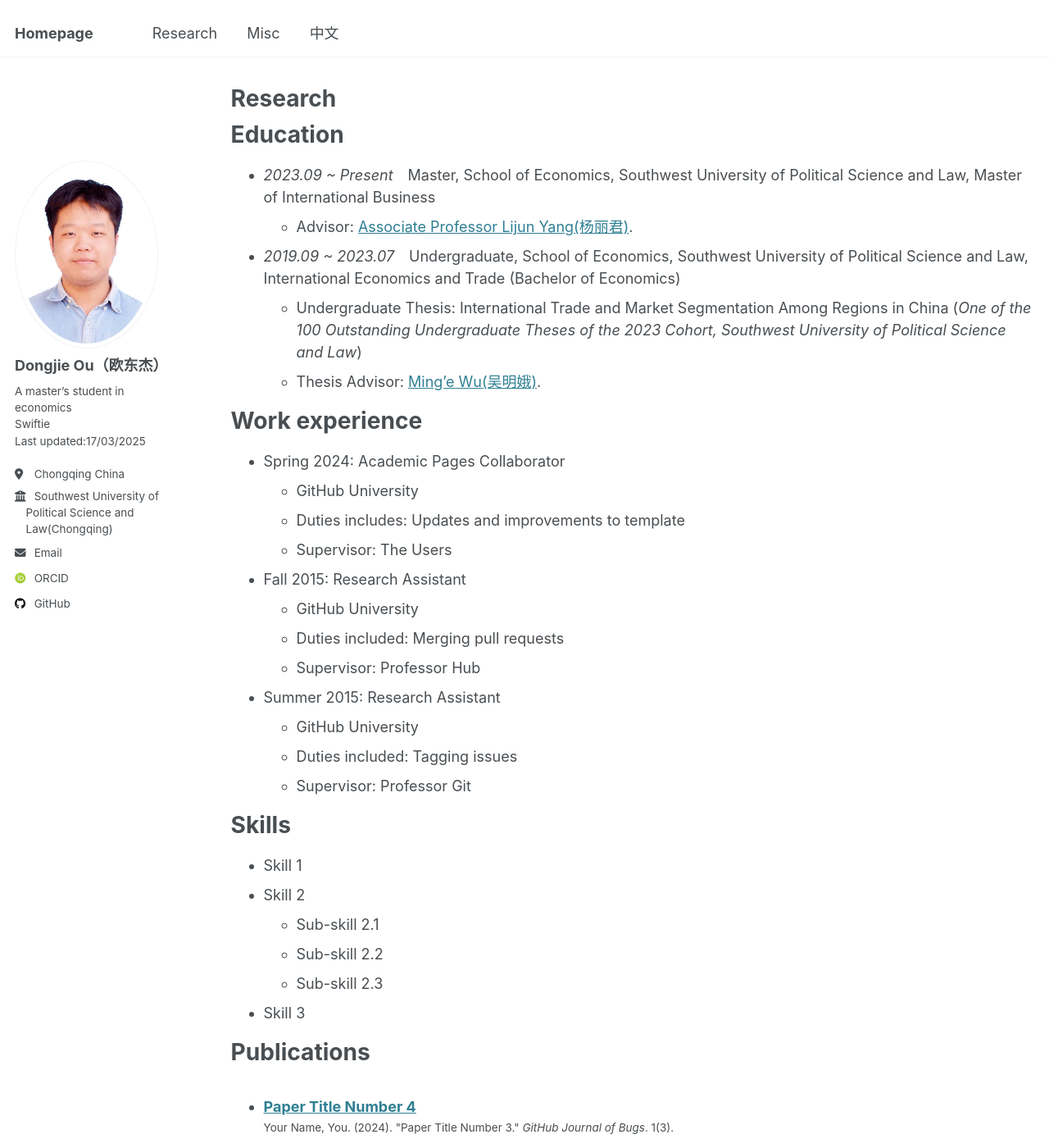
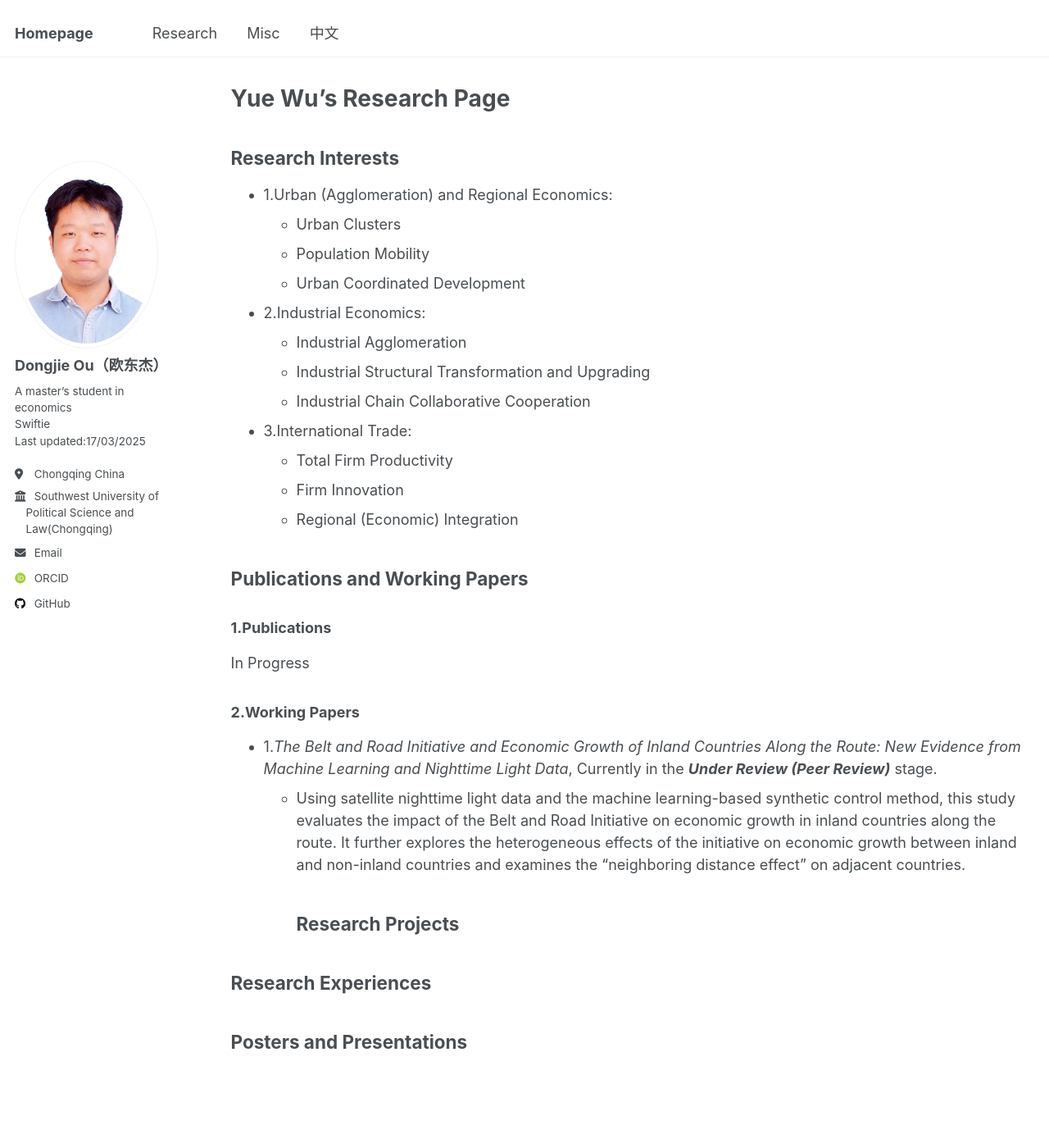
Before and after one commit to oudongjie2001/oudongjie2001.github.io, a Jekyll site: the page built from _pages/research.md, in a window 1280 px wide and 1400 px high. Shown: the whole window at 82% size. Built offline with Jekyll 4.4.1, drawn with Linux system fonts in a browser that asks for light colours; some web fonts are replaced; some of the changed text lies outside the part shown.

Commit message:
Update research.md

```diff
--- a/_pages/research.md
+++ b/_pages/research.md
@@ -1,6 +1,6 @@
 ---
 layout: archive
-title: "Research"
+title: "Yue Wu’s Research Page"
 permalink: /research/
 author_profile: true
 redirect_from:
@@ -9,58 +9,28 @@ redirect_from:
 
 {% include base_path %}
 
-Education
-======
-- *2023.09 ~ Present*&emsp;Master, School of Economics, Southwest University of Political Science and Law, Master of International Business
-  - Advisor: [Associate Professor Lijun Yang(杨丽君)](https://es.swupl.edu.cn/szdw/zrjs/ax/x1gjjjymyx/283110.htm).
-- *2019.09 ~ 2023.07*&emsp;Undergraduate, School of Economics, Southwest University of Political Science and Law, International Economics and Trade (Bachelor of Economics)
-  - Undergraduate Thesis: International Trade and Market Segmentation Among Regions in China (*One of the 100 Outstanding Undergraduate Theses of the 2023 Cohort, Southwest University of Political Science and Law*)
-  - Thesis Advisor: [Ming’e Wu(吴明娥)](https://es.swupl.edu.cn/szdw/zrjs/ax/x1gjjjymyx/283106.htm).
+## Research Interests
+- 1.Urban (Agglomeration) and Regional Economics:
+  - Urban Clusters
+  - Population Mobility
+  - Urban Coordinated Development
+- 2.Industrial Economics:
+  - Industrial Agglomeration
+  - Industrial Structural Transformation and Upgrading
+  - Industrial Chain Collaborative Cooperation
+- 3.International Trade:
+  - Total Firm Productivity
+  - Firm Innovation
+  - Regional (Economic) Integration
 
-Work experience
-======
-* Spring 2024: Academic Pages Collaborator
-  * GitHub University
-  * Duties includes: Updates and improvements to template
-  * Supervisor: The Users
+## Publications and Working Papers
+### 1.Publications
+In Progress
+### 2.Working Papers
+- 1.*The Belt and Road Initiative and Economic Growth of Inland Countries Along the Route: New Evidence from Machine Learning and Nighttime Light Data*, Currently in the ***Under Review (Peer Review)*** stage.
+  - Using satellite nighttime light data and the machine learning-based synthetic control method, this study evaluates the impact of the Belt and Road Initiative on economic growth in inland countries along the route. It further explores the heterogeneous effects of the initiative on economic growth between inland and non-inland countries and examines the “neighboring distance effect” on adjacent countries.
+## Research Projects
 
-* Fall 2015: Research Assistant
-  * GitHub University
-  * Duties included: Merging pull requests
-  * Supervisor: Professor Hub
+## Research Experiences
 
-* Summer 2015: Research Assistant
-  * GitHub University
-  * Duties included: Tagging issues
-  * Supervisor: Professor Git
-
-Skills
-======
-* Skill 1
-* Skill 2
-  * Sub-skill 2.1
-  * Sub-skill 2.2
-  * Sub-skill 2.3
-* Skill 3
-
-Publications
-======
-  <ul>{% for post in site.publications reversed %}
-    {% include archive-single-cv.html %}
-  {% endfor %}</ul>
-
-Talks
-======
-  <ul>{% for post in site.talks reversed %}
-    {% include archive-single-talk-cv.html  %}
-  {% endfor %}</ul>
-
-Teaching
-======
-  <ul>{% for post in site.teaching reversed %}
-    {% include archive-single-cv.html %}
-  {% endfor %}</ul>
-
-Service and leadership
-======
-* Currently signed in to 43 different slack teams
+## Posters and Presentations
```
